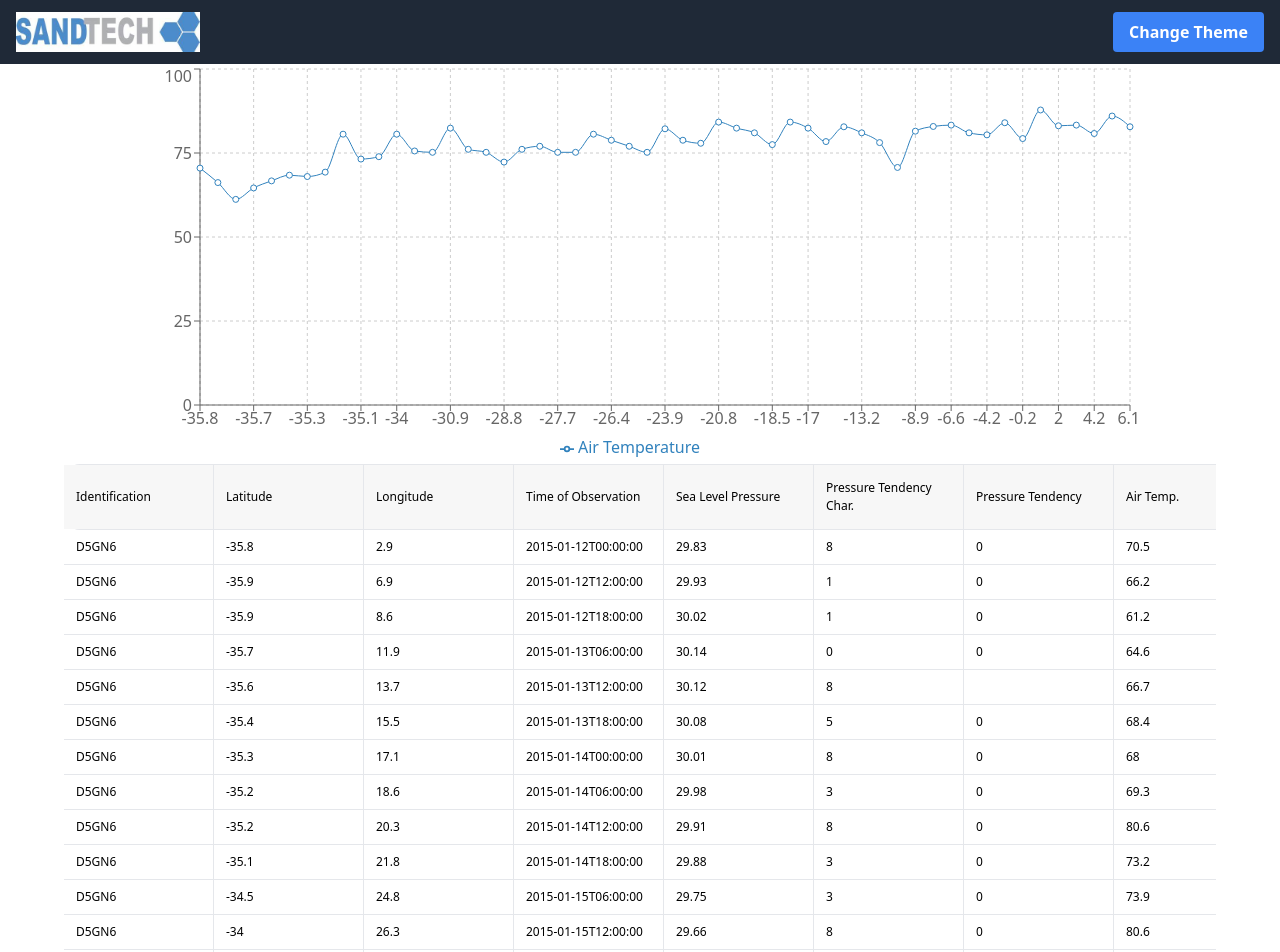
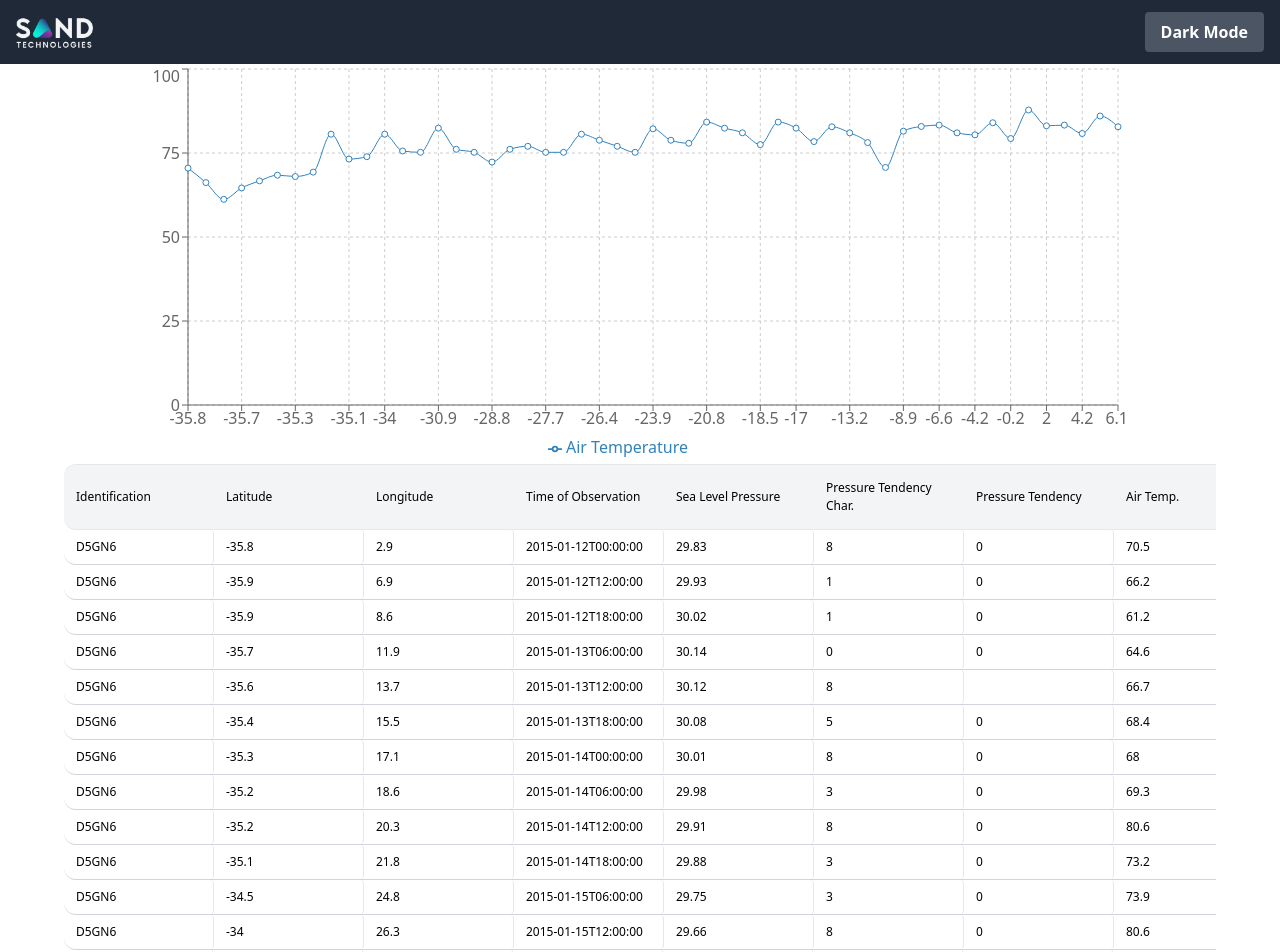
Before and after one commit to amarsrivastava68/Recharts-Data-representation, a Next.js app: page / in a window 1280 px wide. Shown: the top 952 px of the page. Built offline with nearby package versions, Linux system fonts and the light colour scheme.

Commit message:
light mode and dark mode added

```diff
--- a/pages/Main.tsx
+++ b/pages/Main.tsx
@@ -1,34 +1,24 @@
-import fs from 'fs';
-import path from 'path';
+
 import { useEffect, useState } from 'react';
-
-import { LineChart, Line, XAxis, YAxis, CartesianGrid, Tooltip, Legend, BarChart, Bar } from 'recharts';
-
-
+import { LineChart, Line, XAxis, YAxis, CartesianGrid, Tooltip, Legend } from 'recharts';
 
 interface Heading {
   TableName: string;
   HeadingName: string;
 }
 
-
-
-const MainPage = (props : {data:[]}) => {
-  const [jsonData, setJsonData] = useState<[]>([]);
+const MainPage = ({ data, theme }: { data: any[], theme: string }) => {
+  const [jsonData, setJsonData] = useState<any[]>([]);
   const [heading, setHeading] = useState<Heading[]>( [
     { TableName: 'Identification', HeadingName: 'Identification' },
     { TableName: 'Latitude', HeadingName: 'Latitude' },
     { TableName: 'Longitude', HeadingName: 'Longitude' },
     { TableName: 'Time of Observation', HeadingName: 'Time of Observation' },
-
     { TableName: 'Sea Level Pressure', HeadingName: 'Sea Level Pressure' },
     { TableName: 'Characteristics of Pressure Tendency', HeadingName: 'Pressure Tendency Char.' },
     { TableName: 'Pressure Tendency', HeadingName: 'Pressure Tendency' },
     { TableName: 'Air Temperature', HeadingName: 'Air Temp.' },
-
     { TableName: 'Dew Point Temperature', HeadingName: 'Dew Point Temp.' },
-
-
     { TableName: 'Wave Period', HeadingName: 'Wave Period' },
     { TableName: 'Wave Height', HeadingName: 'Wave Height' },
     { TableName: 'Swell Direction', HeadingName: 'Swell Direction' },
@@ -36,36 +26,32 @@ const MainPage = (props : {data:[]}) => {
     { TableName: 'Swell Height', HeadingName: 'Swell Height' },
     { TableName: 'Total Cloud Amount', HeadingName: 'Total Cloud Cover' },
     { TableName: 'Low Cloud Amount', HeadingName: 'Low Cloud Cover' },
-
-
     { TableName: 'Cloud Height', HeadingName: 'Cloud Height' },
     { TableName: 'Middle Cloud Type', HeadingName: 'Middle Cloud Type' },
     { TableName: 'High Cloud Type', HeadingName: 'High Cloud Type' },
     { TableName: 'Visibility', HeadingName: 'Visibility' },
-
     { TableName: 'Present Weather', HeadingName: 'Present Weather' },
     { TableName: 'Past Weather', HeadingName: 'Past Weather' },
     { TableName: 'Wind Direction', HeadingName: 'Wind Direction' },
     { TableName: 'Wind Speed', HeadingName: 'Wind Speed' },
   ]);
 
+
+
   const [currentPage, setCurrentPage] = useState<number>(1);
   const recordsPerPage: number = 15;
 
-
-
-
   useEffect(() => {
-    setJsonData(props.data);
-  }, [props.data]);
+    setJsonData(data);
+  }, [data]);
 
   const indexOfLastRecord: number = currentPage * recordsPerPage;
   const indexOfFirstRecord: number = indexOfLastRecord - recordsPerPage;
   const currentRecords: any[] = jsonData?.slice(indexOfFirstRecord, indexOfLastRecord);
-
   const totalPages: number = Math.ceil(jsonData?.length / recordsPerPage);
 
   const paginate = (pageNumber: number) => setCurrentPage(pageNumber);
+
   const CustomTooltip: React.FC<{ active?: boolean, payload?: any[], label?: string | number }> = ({ active, payload, label }) => {
     if (active && payload && payload.length) {
       return (
@@ -75,43 +61,28 @@ const CustomTooltip: React.FC<{ active?: boolean, payload?: any[], label?: strin
         </div>
       );
     }
-
     return null;
   };
+
   return (
-    <div>
-  <div className="flex justify-center">
-
-  <div className="block sm:hidden">
-  <div className="mt-10 mr-6">
+    <div className={` ${theme === 'dark' ? 'bg-gray-800 text-white' : 'bg-white text-black'}`}>
+      {/* LineChart for small screens */}
+      <div className="block sm:hidden mt-10 mr-6">
         <div className="flex justify-center text-center">
-      <LineChart
-        width={360}
-        height={200}
-        data={jsonData}
-        margin={{ top: 0, right: 0, left: 0, bottom: 0 }}
-      >
+          <LineChart width={360} height={200} data={jsonData} margin={{ top: 0, right: 0, left: 0, bottom: 0 }}>
             <CartesianGrid strokeDasharray="4 4" />
-        <XAxis dataKey="Longitude"  />
+            <XAxis dataKey="Longitude" />
             <YAxis />
-        <Tooltip />
+            <Tooltip content={<CustomTooltip />} />
             <Legend />
-        <Line type="monotone" dataKey="Air Temperature"  />
+            <Line type="monotone" dataKey="Air Temperature" />
           </LineChart>
         </div>
       </div>
-</div>
 
-
-
-<div className="hidden sm:block">
-  <div className="mx-auto max-w-screen-lg">
-    <LineChart
-      width={1000}
-      height={400}
-      data={jsonData}
-      margin={{ top: 5, right: 10, left: 0, bottom: 5 }}
-    >
+      {/* LineChart for larger screens */}
+      <div className="hidden sm:block mx-auto max-w-screen-lg">
+        <LineChart width={1000} height={400} data={jsonData} margin={{ top: 5, right: 10, left: 0, bottom: 5 }}>
           <CartesianGrid strokeDasharray="3 3" />
           <XAxis dataKey="Latitude" />
           <YAxis />
@@ -120,55 +91,41 @@ const CustomTooltip: React.FC<{ active?: boolean, payload?: any[], label?: strin
           <Line type="monotone" dataKey="Air Temperature" name="Air Temperature" />
         </LineChart>
       </div>
-</div>
 
-</div>
-
-
-
-
-
-      <div className="min-h-full  overflow-x-scroll md:mx-16    ">
-
-        <div >
-          <div className="min-w-full w-max  border-t border-b rounded-2xl flex ">
-            {heading.length > 0 &&
-              heading.map((value: any, index: any) => (
-                <div
-                  className="text-black text-[12px] flex  items-center py-[14px]  px-3 text-left border-r bg-[#F7F7F7] font-medium w-[150px]"
-                  key={index}
-                >
+      {/* Table */}
+      <div className="min-h-full overflow-x-scroll md:mx-16">
+        <div>
+          <div className={`min-w-full w-max border-t border-b rounded-xl flex ${theme === 'dark' ? 'bg-gray-800 text-white' : 'bg-gray-100'}`}>
+            {heading.map((value: any, index: any) => (
+              <div className=" text-[12px] flex items-center py-[14px] px-3 text-left  font-medium w-[150px]" key={index}>
                 {value.HeadingName}
               </div>
             ))}
           </div>
         </div>
-        <div className="min-w-full ">
-          {currentRecords?.map((data: any, index: number) => (
-            <div className="border-b flex w-max" key={index}>
-              {heading.length > 0 &&
-                heading.map((value: any, index: any) => (
-                  <div
-                    className="text-black text-[12px] text-left py-2 font-normal flex border-r px-3 items-center w-[150px]"
-                    key={index}
-                  >
+        <div className={`min-w-full ${theme === 'dark' ? 'text-white bg-gray-800' : 'bg-white'} `}>
+          {currentRecords.map((data: any, index: number) => (
+            <div className={`border-b flex w-max ${theme === 'dark' ? 'border-gray-600' : 'border-gray-300'} rounded-xl`} key={index}>
+              {heading.map((value: any, index: any) => (
+                <div className="text-[12px] text-left py-2 font-normal flex border-r px-3 items-center w-[150px] rounded" key={index}>
                   {data[value.TableName]}
                 </div>
               ))}
             </div>
           ))}
         </div>
+      </div>
 
-      </div>
-      <div className="pagination-container flex items-center  justify-center   mt-8 mb-4">
-          <span className="text-gray-600 text-sm mr-4">Page number:</span>
+      {/* Pagination */}
+      <div className="pagination-container flex items-center justify-center mt-8 p-4">
+        <span className={` text-sm mr-4  ${theme === 'dark' ? ' text-white' : ' text-black'}`}>Page number:</span>
         <ul className="pagination flex">
           {Array.from({ length: totalPages }, (_, i) => i + 1).map((page: number) => (
             <li key={page} className="page-item">
               <a
                 onClick={() => paginate(page)}
-                  href="#!"
-                  className={`page-link ${currentPage === page ? 'bg-blue-500 text-white' : 'text-blue-500'} py-2 px-4 rounded-lg`}
+
+                className={`page-link ${currentPage === page ? 'bg-blue-500 text-white' : 'text-blue-500'} py-2 px-4 rounded-lg cursor-pointer`}
               >
                 {page}
               </a>
@@ -180,14 +137,4 @@ const CustomTooltip: React.FC<{ active?: boolean, payload?: any[], label?: strin
   );
 };
 
-export async function getStaticProps() {
-  const filePath = path.join(process.cwd(), 'lib', 'data.json');
-  const jsonData = JSON.parse(fs.readFileSync(filePath, 'utf-8'));
-  return {
-    props: {
-      data: jsonData,
-    },
-  };
-}
-
 export default MainPage;
--- a/pages/header.tsx
+++ b/pages/header.tsx
@@ -1,15 +1,20 @@
 import React from 'react';
 
-const Header = ({ onThemeChange }) => {
+interface HeaderProps {
+  onThemeChange: () => void;
+  theme : string;
+}
+
+const Header: React.FC<HeaderProps> = (props) => {
   return (
     <div className="bg-gray-800 h-16 flex items-center justify-between px-4">
       <div className="logo">
         {/* Your logo image */}
-        <img src="logo.jpeg" alt="Logo" className="h-10" />
+        <img src="logo.png" alt="Logo" className="h-10" />
       </div>
       <div className="theme-button">
-        <button onClick={onThemeChange} className="bg-blue-500 hover:bg-blue-600 text-white font-bold py-2 px-4 rounded">
-          Change Theme
+        <button onClick={props.onThemeChange} className={`text-white font-bold py-2 px-4 rounded  ${props.theme === 'dark' ? 'bg-blue-500':'bg-gray-600'} `}>
+        {props.theme === 'dark' ? 'Light Mode':'Dark Mode'}
         </button>
       </div>
     </div>
--- a/pages/index.tsx
+++ b/pages/index.tsx
@@ -3,12 +3,20 @@ import Header from './header'
 import fs from 'fs';
 import path from 'path';
 import MainPage from './Main'
+import { useState } from 'react';
 
 const Index = ({ data } : {data : []}) => {
+
+  const [theme, setTheme] = useState<'light' | 'dark'>('light');
+
+  const handleThemeChange = () => {
+    setTheme(theme === 'light' ? 'dark' : 'light');
+
+  };
   return (
     <div>
-      <Header />
-      <MainPage data={data} />
+      <Header onThemeChange={handleThemeChange} theme={theme}/>
+      <MainPage data={data} theme={theme} />
     </div>
   )
 }
```
Also changed, not shown: public/logo.png (added). Lines whose indentation alone changed are shown as unchanged.
